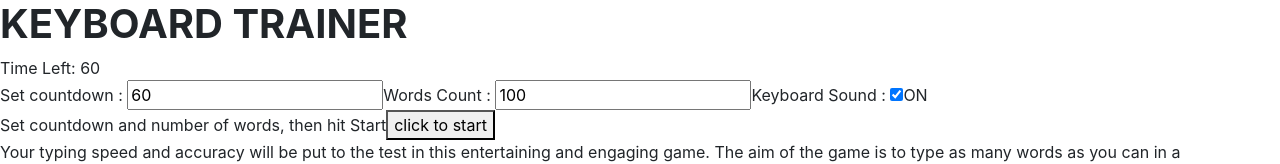
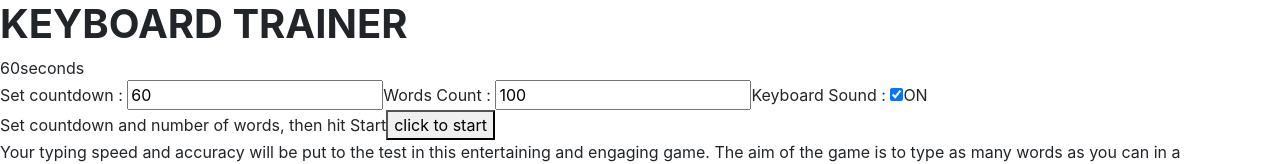
Before and after one commit to aringocode/React-Keyboard-Typing-Trainer, a React (Create React App) app: page / in a window 1280 px wide. Shown: the top 164 px of the page. Built offline with nearby package versions, Linux system fonts and the light colour scheme; the HTML template or start-up script is replaced by a standard one.

Commit message:
remove TimerDisplay.jsx

```diff
--- a/src/App.js
+++ b/src/App.js
@@ -2,6 +2,7 @@ import React, { useState } from 'react';
 import randomWords from "random-words";
 import './App.css';
 import TopNav from './components/TopNav';
+import Timer from "./components/Timer.jsx";
 import TimerDisplay from './components/TimerDisplay';
 import UserInput from './components/UserInput.jsx';
 import WordDisplay from './components/WordDisplay.jsx';
@@ -96,7 +97,7 @@ function App() {
 	return (
 		<>
 			<TopNav />
-			<TimerDisplay status={status} timer={timer} />
+			<Timer status={status} timer={timer}/>
 			{status === 'enable' && (
 				<UserInput
 					status={status}
--- a/src/components/TimerDisplay.jsx
+++ /dev/null
@@ -1,11 +0,0 @@
-import React from 'react';
-
-function TimerDisplay({ status, timer }) {
-	return (
-		<div>
-			{status !== 'disable' && <div className='timer'>Time Left: {timer}</div>}
-		</div>
-	);
-}
-
-export default TimerDisplay;
--- a/src/components/WordDisplay.jsx
+++ b/src/components/WordDisplay.jsx
@@ -1,6 +1,6 @@
 import React from 'react';
 
-function WordDisplay({ words, charIndex, wordIndex, char }) {
+function WordDisplay({ words, charIndex, wordIndex, char = '' }) {
 	const getCharClass = (wordInd, CharInd) => {
 		const isCurrentWord = wordInd === wordIndex;
 		const isCorrect = char && words[wordIndex][CharInd] === char;
```
